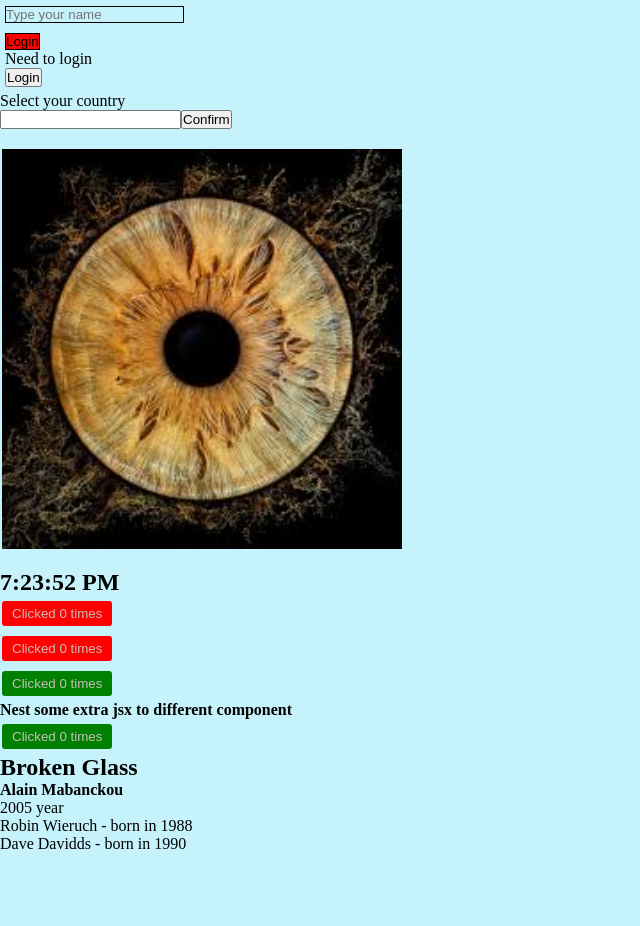
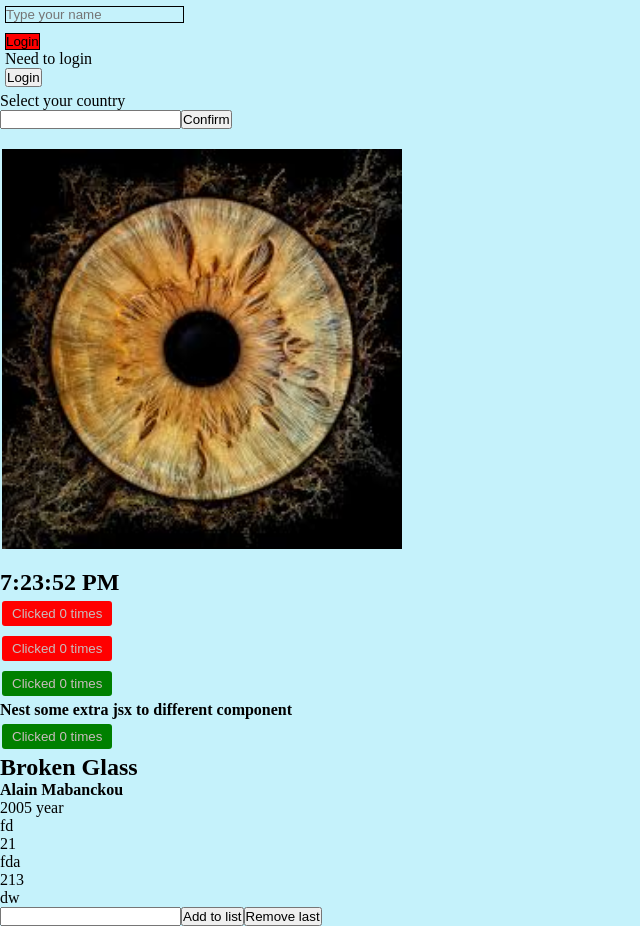
Before and after one commit to OskarKuchta/Learn-react, a React (Vite) app in the folder app/: page / in a window 1280 px wide. Shown: the whole page, without its empty margins (0-640 px from the left). Before the commit the page ends 853 px from the top, so only its background shows below. Built offline with nearby package versions, Linux system fonts and the light colour scheme.

Commit message:
List add and remove items after click and rerender state

```diff
--- a/app/src/components/footer.jsx
+++ b/app/src/components/footer.jsx
@@ -1,4 +1,4 @@
-import { useState } from "react";
+import { useEffect, useState } from "react";
 
 const Btn = () => {
   const [count, setCount] = useState(0);
@@ -55,27 +55,30 @@ const BookYear = (props) => {
 };
 
 const ListItems = () => {
-  const list = [
-    {
-      id: "a",
-      firstname: "Robin",
-      lastname: "Wieruch",
-      year: 1988,
-    },
-    {
-      id: "b",
-      firstname: "Dave",
-      lastname: "Davidds",
-      year: 1990,
-    },
-  ];
+  const items = ["fd", 21, "fda", 213, "dw"];
+  const [list, setList] = useState(items);
+  const addItem = () => {
+    const nextTask = document.querySelector("#next-task").value;
+    console.log(nextTask);
+    if (nextTask.trim() == "") {
+      return;
+    }
+    setList([...list, nextTask]);
+  };
+  const removeLast = () => {
+    list.pop();
+    setList([...list]);
+  };
   return (
     <>
-      <ol>
-        {list.map((item) => (
-          <li key={item.id}>{item.firstname} {item.lastname} - born in {item.year}</li>
+      <ul>
+        {list.map((element, index) => (
+          <li key={index}>{element}</li>
         ))}
-      </ol>
+      </ul>
+      <input type="text" id="next-task" />
+      <button onClick={addItem}>Add to list</button>
+      <button onClick={removeLast}>Remove last</button>
     </>
   );
 };
```
